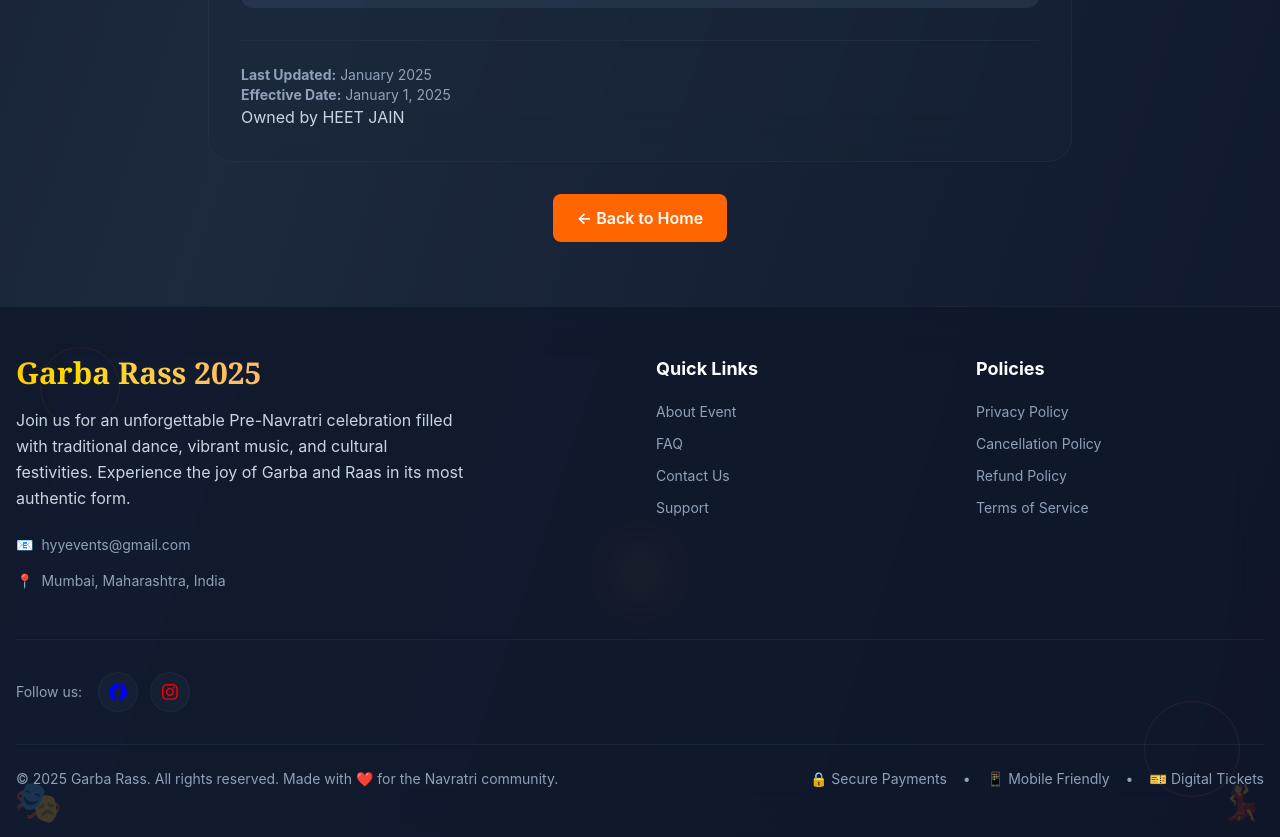
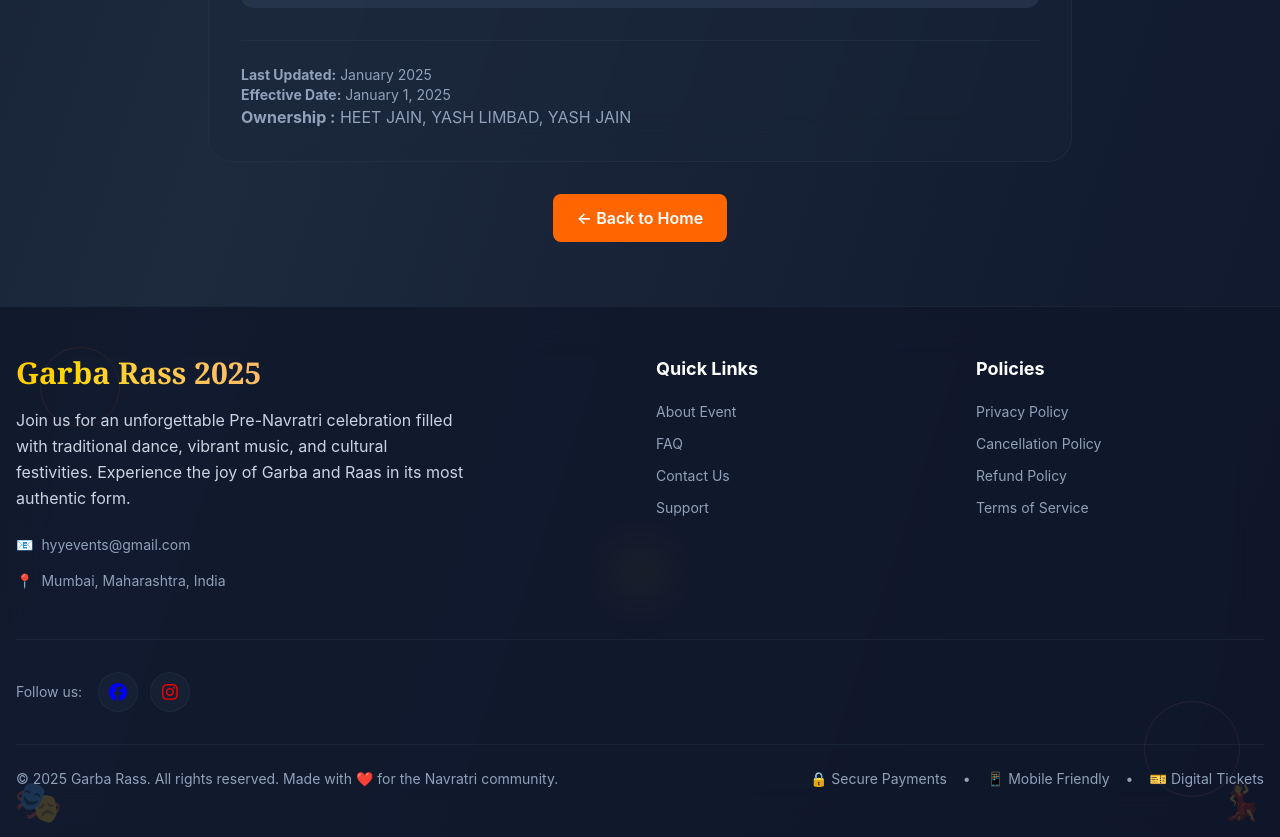
Before and after one commit to devifer12/garba-ticketing-app, a React (Vite) app in the folder frontend/: page /privacy-policy in a window 1280 px wide. Shown: the part 3093-3930 px from the top of the page. Built offline with nearby package versions, Linux system fonts and the light colour scheme; no server answers.

Commit message:
Update ownership info in Privacy Policy page
Revised the ownership section to list HEET JAIN, YASH LIMBAD, and YASH JAIN as owners and added styling to the text.

```diff
--- a/frontend/src/pages/PrivacyPolicy.jsx
+++ b/frontend/src/pages/PrivacyPolicy.jsx
@@ -181,7 +181,9 @@ const PrivacyPolicy = () => {
                     <strong>Last Updated:</strong> January 2025<br/>
                     <strong>Effective Date:</strong> January 1, 2025
                   </p>
-                  <p> Owned by HEET JAIN</p>
+                  <p className='text-m text-slate-400'>
+                    <strong>Ownership :</strong> HEET JAIN, YASH LIMBAD, YASH JAIN
+                  </p>
                 </section>
               </div>
             </div>
```
